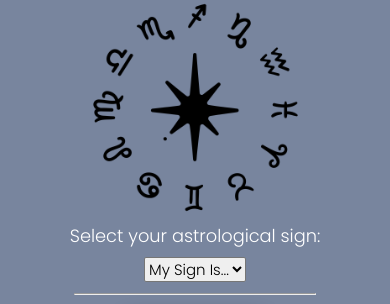
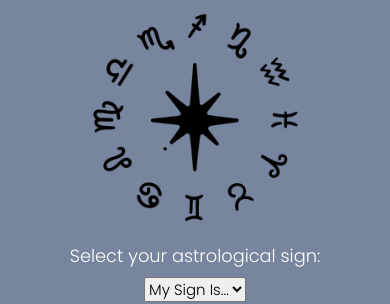
Before and after one commit to CoreySumma/astrology, a React (Create React App) app: page / in a window 390 px wide. Shown: the top 304 px of the page. Built offline with nearby package versions, Linux system fonts and the light colour scheme; no server answers.

Commit message:
tweaked breakpoints

```diff
--- a/src/pages/App/App.css
+++ b/src/pages/App/App.css
@@ -81,5 +81,7 @@ main {
   .astroLogo{
     width: 215px;
     height: auto;
+    margin-top: 10px;
+    margin-bottom: 10px;
   }
 }
```
